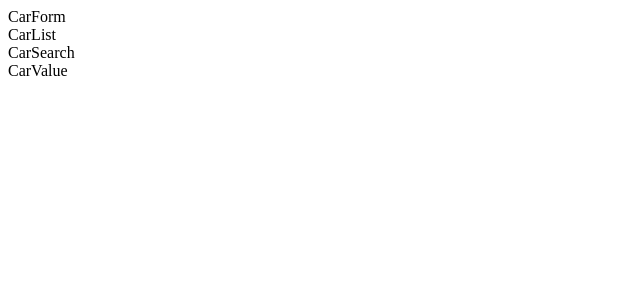
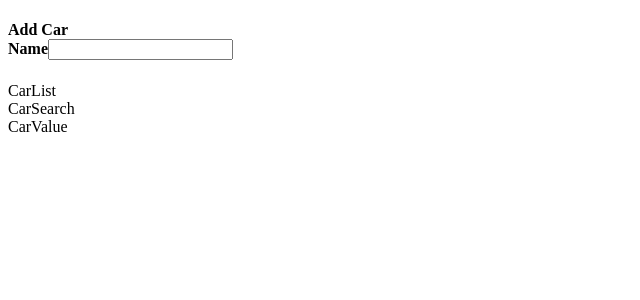
Before and after one commit to Janowoj/cars, a React (Create React App) app: page / in a window 1280 px wide. Shown: the top 300 px of the page, without its empty margins (0-640 px from the left). Built offline with nearby package versions, Linux system fonts and the light colour scheme.

Commit message:
useSelector added to the carForm along with handleNameChange handler function. Input rendered

```diff
--- a/src/components/CarForm.js
+++ b/src/components/CarForm.js
@@ -1,7 +1,30 @@
+import { useDispatch, useSelector } from "react-redux";
+import { changeName } from "../store"
+
 function CarForm() {
-    return <div>
-        CarForm
-    </div>
+
+    const dispatch = useDispatch();
+    const name = useSelector(state => state.form.name);
+
+    const handleNameChange = (event) => {
+        dispatch(changeName(event.target.value));
+    }
+
+    return <div className="car-form panel">
+        <h4 className="subtitle is-3">Add Car
+            <form>
+                <div className="field-group">
+                    <div className="field">
+                        <label className="label">Name</label>
+                        <input
+                            className="input is-expended"
+                            value={name}
+                            onChange={handleNameChange}
+                        />
+                    </div>
+                </div>
+            </form>
+        </h4>
+    </div>;
 }
-
 export default CarForm;
```
Also changed, not shown: 1 other file (tests, documents, lock files or other folders).
